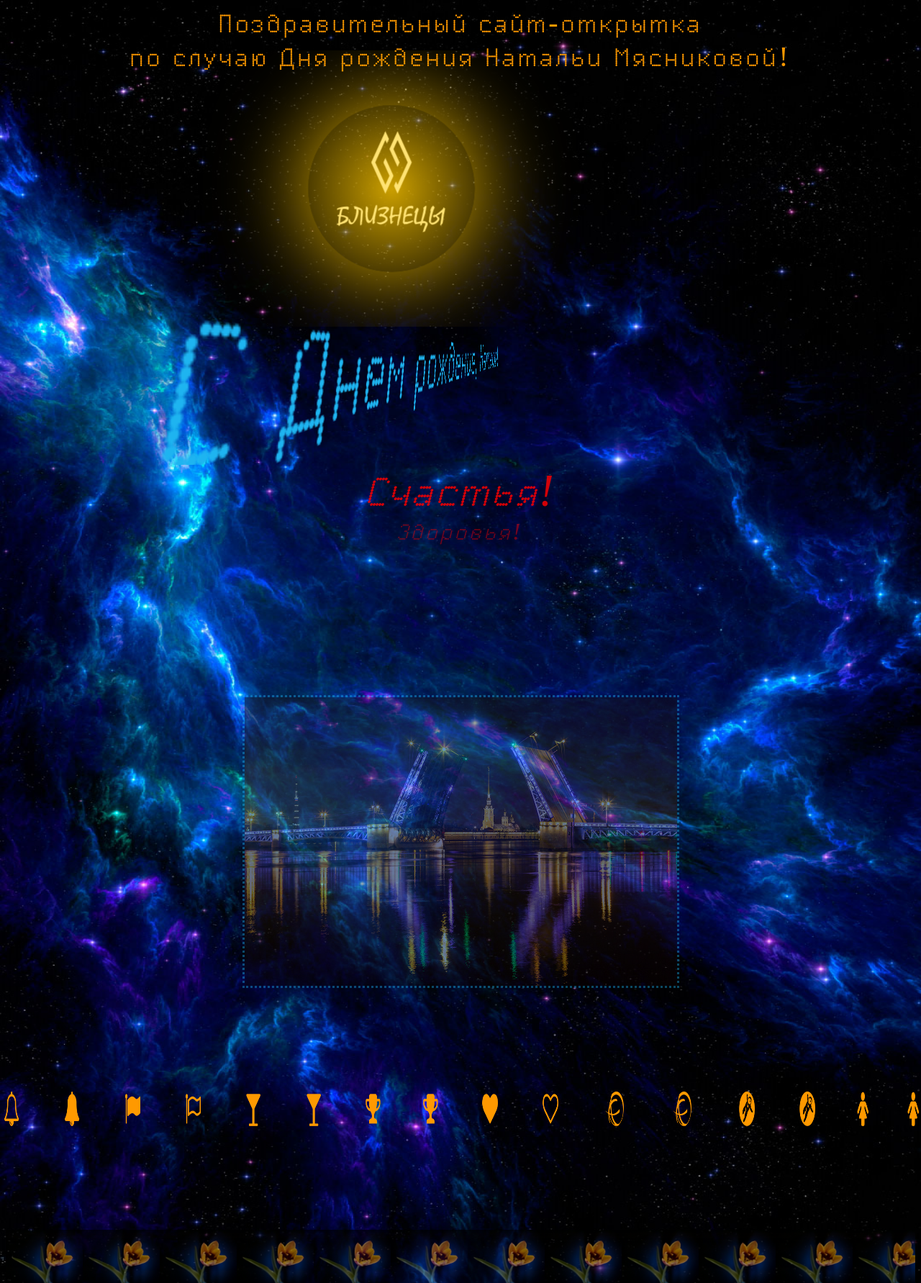
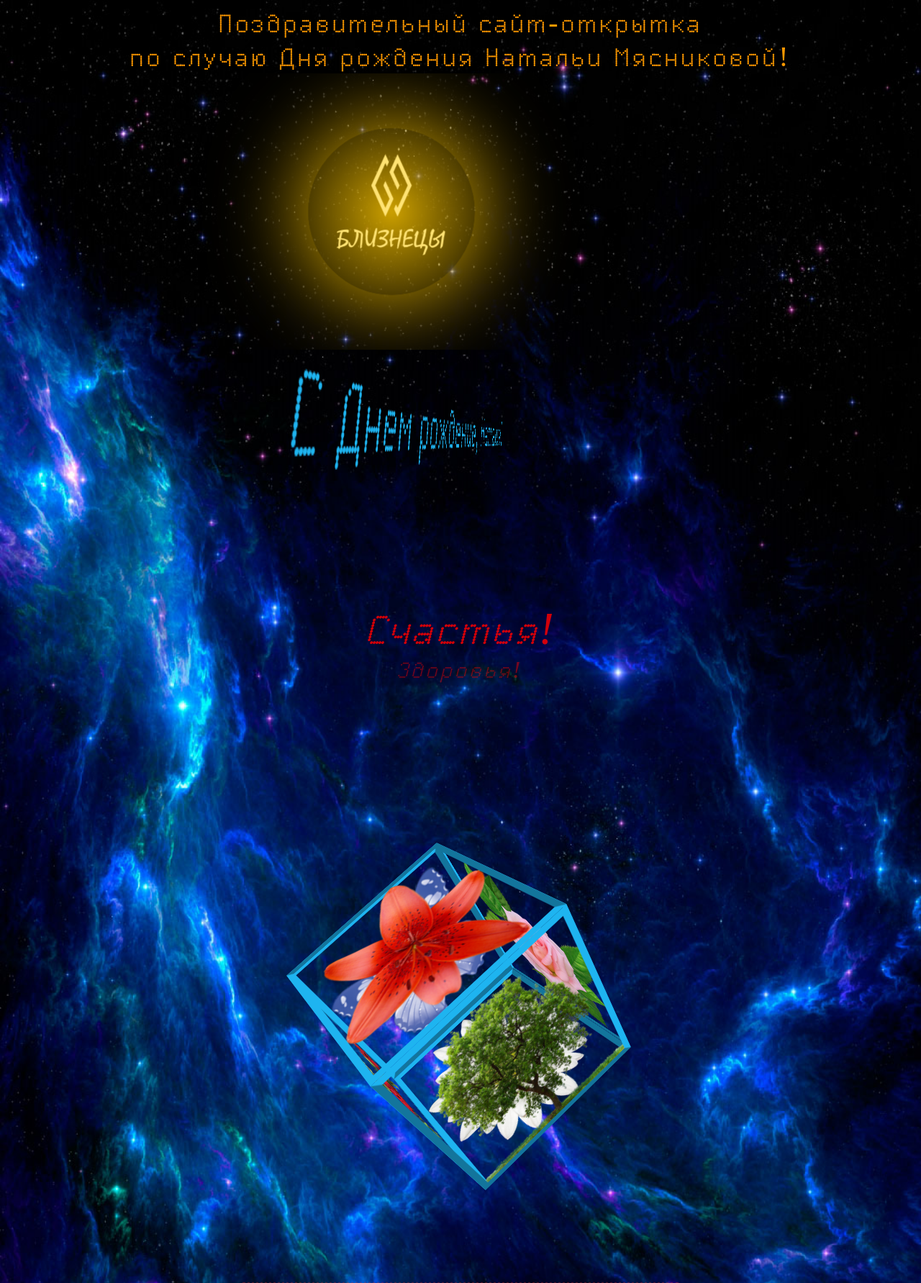
Before and after one commit to Gredchel/Gredchel.github.io, a PHP site: page / in a window 1280 px wide; the page is wider, and only the part inside the window is pictured. Shown: the top 1783 px of that part at 72% size. Run offline with PHP 8.4, Linux system fonts and the light colour scheme.

Commit message:
01.06.18

```diff
--- a/satra/index.html
+++ b/satra/index.html
@@ -33,7 +33,7 @@
 </div>
 <div class="divflex2">
 	<div id="logo3" >
-		<p class="red1">22 мая</p>
+		<span class="red1">22 мая 2018</span>
 	</div>
 </div>
 
@@ -49,6 +49,17 @@
 	<li id="congr4">Удачи!</li>
 	<li id="congr5">Успехов в астрологии!</li>
 </ul>
+
+<div id="cube">
+	<div id="cube3d">
+    	<div class="side" id="side1"></div>
+    	<div class="side" id="side2"></div>
+    	<div class="side" id="side3"></div>
+    	<div class="side" id="side4"></div>
+    	<div class="side" id="side5"></div>
+    	<div class="side" id="side6"></div>
+    </div>
+</div>
 
 <div class="divflex4">
 	<img src="imgs/SP1.png" alt=""/>
--- a/satra/resrc/css1.css
+++ b/satra/resrc/css1.css
@@ -21,6 +21,7 @@ font-family: 'MistralRegular';
 }
 
 body {
+	overflow-x: hidden;
 	font-family: Dited;
 	color: rgba(30,180,240,1);
 	font-size: 8vmin;
@@ -60,15 +61,15 @@ body {
 	justify-content: center;
 	overflow: hidden;
 }
-.divflex1 {margin-top: -4vmin;}
 .divflex2 {margin-top: -48vmin;}
 .divflex4 {
 	display: flex;
 	justify-content: center;
 	opacity: 0.4;
+	margin-top: 32vmin;
 }
 .divflex4 img {
-	border-style: dotted;
+	border: dotted rgba(200,40,40,1);
 }
 
 #logo1, #logo2, #logo3  {
@@ -97,12 +98,12 @@ body {
 	box-shadow: 0 0 16vmin 2vmin rgba(30,180,240,1);
 	background-image: radial-gradient(rgba(70,120,210,0.0),rgba(30,180,240,1)), url(../imgs/SP2.png);
 	background-repeat: no-repeat;
-	background-size: 100% 100%;
 	animation-delay: 10s;
+	background-size: contain;
 }
 #logo3 {
+	padding-top: 5vmin;
 	opacity: 0;
-	font-size: 10vmin;
 	box-shadow: 0 0 16vmin 1vmin rgba(240,240,210,1.00);
 	background-image: radial-gradient(rgba(240,240,210,0.5),rgba(240,240,210,0.2));
 	animation-delay: 20s;
@@ -131,21 +132,20 @@ to {opacity:1; transform: rotateY(360deg) translate(-200%,0) rotateY(-360deg) sc
 
 
 .div3d {
-	height: 40vmin;
-	margin-top: -16vmin;
+	height: 32vmin;
 	position: relative;
 	overflow: hidden;
 	transform-style: preserve-3d;
-	perspective: 600px;
+	perspective: 60vw;
 }
 .spec {
-	width: 100%;
+	width:100%;
 	position: absolute;
 	font-style: italic;
 	font-size: 10vmin;
 	text-align: center;
 	animation: 24s linear infinite;
-	padding-top: 16vmin;
+	padding-top: 8vmin;
 }
 .spec1 {animation-name:spec1;}
 .spec2 {animation-name:spec2;}
@@ -172,7 +172,7 @@ to {opacity:1; transform: rotateY(360deg) translate(-200%,0) rotateY(-360deg) sc
 
 #ul-congr {
 	height: 40vmin;
-	margin-top: 0vmin;
+	margin-top: 12vmin;
 	margin-right: 0px;
 	margin-bottom: 0px;
 	margin-left: 0px;
@@ -215,12 +215,13 @@ to {opacity:1; transform: rotateY(360deg) translate(-200%,0) rotateY(-360deg) sc
 .ul2 li {
 	list-style-type: none;
 	text-align: center;
-	margin-top: 2vmin;
-	margin-bottom: 2vmin;
-	margin-right: 2vmin;
-	margin-left: 2vmin;
+	margin-top: 3vmin;
+	margin-bottom: 3vmin;
+	margin-right: 3vmin;
+	margin-left: 3vmin;
 	font-size: 6vmin;
 	float: left;
+	transform-origin: center right;
 }
 
 
@@ -251,3 +252,57 @@ to {opacity:1; transform: rotateY(360deg) translate(-200%,0) rotateY(-360deg) sc
 	background-repeat: repeat-x;
 	background-size: contain;
 }
+
+#cube {
+	display: flex;
+	justify-content: center;
+	perspective: 800px;
+	margin-top: 16vmin;
+}
+#cube3d {
+	width: 30vmin;
+	height: 30vmin;
+	position: relative;
+	transform-origin:center center 15vmin;
+	transform-style:preserve-3d;
+	animation: rotcube 16s linear infinite;
+}
+
+
+.side {
+	width: 30vmin;
+	height: 30vmin;
+	box-sizing: border-box;
+	position: absolute;
+	border: 1vmin outset rgba(30,180,240,1);
+	background-repeat: no-repeat;
+	transform-origin: center center 15vmin;
+	background-size: 100% 100%;
+}
+@keyframes rotcube {
+	from {transform: rotateX(0deg) rotateY(0deg)  rotateZ(0deg);}
+	to {transform: rotateX(360deg) rotateY(360deg) rotateZ(360deg); }
+}
+#side1 {
+	background-image: url(../imgs/SP5.png);
+}
+#side2 {
+	transform:rotateY(90deg);
+	background-image: url(../imgs/5.png);
+}
+#side3 {
+	transform:rotateY(-90deg);
+	background-image: url(../imgs/6.png);
+}
+#side4 {
+	transform:rotateX(90deg);
+	background-image: url(../imgs/7.png);
+}
+#side5 {
+	transform:rotateX(-90deg);
+	background-image: url(../imgs/8.png);
+}
+#side6 {
+	transform:rotateY(180deg);
+	background-image: url(../imgs/9.png);
+}
```
Also changed, not shown: satra/imgs/2.png (deleted), satra/imgs/3.png, satra/imgs/4.png (deleted), satra/imgs/5.png (added), satra/imgs/6.png (added), satra/imgs/7.png (added), satra/imgs/8.png (added), satra/imgs/9.png (added), satra/imgs/SP1.png, satra/imgs/SP2.png, satra/imgs/SP5.png, satra/imgs/logo1.png (deleted).
